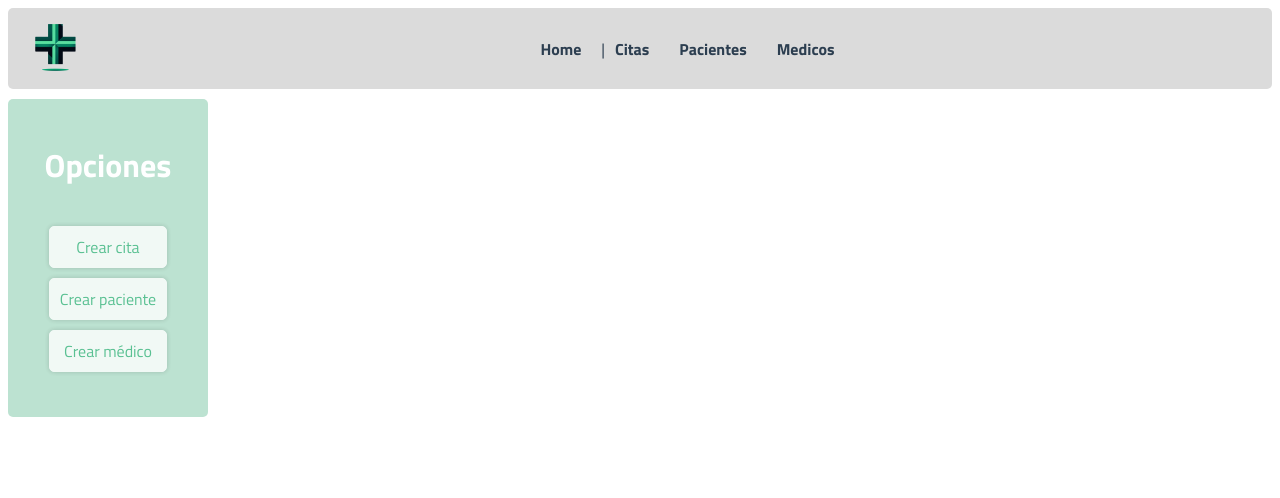
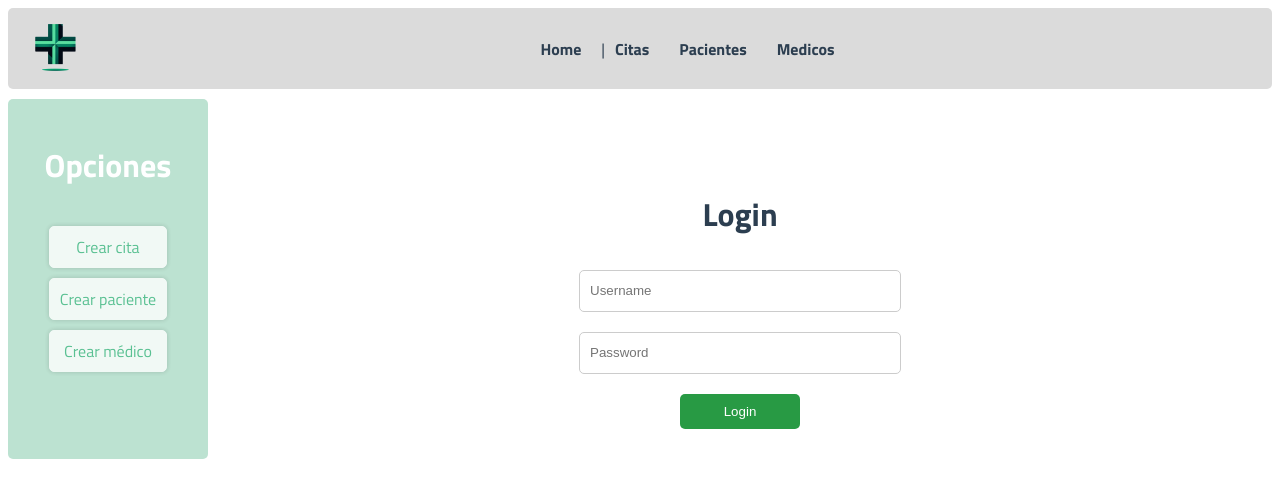
Before and after one commit to DevPatri/MedicalFront, a Vue app: page /login in a window 1280 px wide. Shown: the top 498 px of the page. Built offline with nearby package versions, Linux system fonts and the light colour scheme.

Commit message:
add login view and login service without unable to move between other pages.

```diff
--- /dev/null
+++ b/src/Auth/AuthService.ts
@@ -0,0 +1,49 @@
+import axios from "axios";
+import {Ref, ref } from "vue";
+
+class AuthService {
+
+    private token: Ref<string>
+    private error: Ref<string>
+
+    constructor() {
+        this.token = ref('')
+        this.error = ref('')
+    }
+
+    getJwt(): Ref<string> {
+        return this.token
+    }
+
+    getError(): Ref<string> {
+        return this.error
+    }
+
+    async login(usuario:string, clave:string): Promise<boolean> {
+        try {
+            const response = await axios.post('http://localhost:8080/auth/login', {
+                usuario: usuario,
+                clave: clave
+            }, {
+                headers: {
+                    'Accept': 'application/json',
+                    'Content-Type': 'application/json'
+                }
+            })
+            console.log(response.data)
+            if(response.data.token){
+                this.token.value = response.data.token
+                return true
+            }else{
+                this.error.value = "Login failed"
+                return false
+            }
+
+        }catch(error) {
+            this.error.value = "Login failed" + error
+            return false
+        }
+    }
+}
+
+export default AuthService
--- a/src/components/SideBar.vue
+++ b/src/components/SideBar.vue
@@ -9,9 +9,7 @@
     </div>
 </template>
 
-<script lang="ts" setup>
-
-</script>
+<script lang="ts" setup />
 
 <style scoped>
 .sidebar {
--- a/src/router/index.ts
+++ b/src/router/index.ts
@@ -1,5 +1,6 @@
 import { createRouter, createWebHistory, RouteRecordRaw } from 'vue-router'
 import HomeView from '../views/HomeView.vue'
+import LoginView from '@/views/loginview/LoginView.vue'
 
 import MedicosView from '@/views/medicosviews/MedicosView.vue'
 import CrearMedico from '@/views/medicosviews/crearmedicoview/CreateMedicoView.vue'
@@ -10,14 +11,19 @@ import PacientesView from '@/views/pacientesview/PacientesView.vue'
 import PacienteDetailView from '@/views/pacientesview/pacientesdetailview/PacienteDetailView.vue'
 
 import CitasView from '@/views/citasviews/CitasView.vue'
-import CrearCita from '@/views/citasviews/CreateCitaView.vue'
-import CitaDetailView from '@/views/citasviews/CitaDetailView.vue'
+import CrearCita from '@/views/citasviews/createcitaview/CreateCitaView.vue'
+import CitaDetailView from '@/views/citasviews/citadetailview/CitaDetailView.vue'
 
 const routes: Array<RouteRecordRaw> = [
   {
     path: '/',
     name: 'home',
     component: HomeView
+  },
+  {
+    path: '/login',
+    name: 'login',
+    component: LoginView
   },
   {
     path: '/citas',
--- a/src/views/HomeView.vue
+++ b/src/views/HomeView.vue
@@ -2,6 +2,8 @@
     <div>
         <img src="@/assets/img/logo2.webp" alt="logo">
         <h1>Health dates</h1>
+
+        <router-link to="login">Login</router-link>
 
     </div>
 </template>
@@ -24,5 +26,16 @@ div {
         width: 300px;
         height: 300px;
     }
+
+    a {
+        text-decoration: none;
+        margin: 0;
+        width: 120px;
+        height: 35px;
+        line-height: 35px;
+        background-color: rgb(40, 154, 68);
+        color: white;
+        border-radius: 5px;
+    }
 }
 </style>
--- /dev/null
+++ b/src/views/citasviews/citadetailview/CitaDetailView.css
@@ -0,0 +1,76 @@
+h1 {
+    height: fit-content;
+}
+
+.list {
+    width: 100%;
+    padding: 0;
+}
+
+ul {
+    padding: 0;
+    height: fit-content;
+    list-style-type: none;
+}
+li hr{
+    width: 100%;
+}
+
+a {
+    text-decoration: none;
+}
+
+.diagn {
+    max-width: 100%;
+    display: grid;
+    grid-template-columns: repeat(2, 1fr);
+    gap: 1rem;
+    margin: 0 auto;
+
+    >div {
+        display: flex;
+        flex-direction: column;
+        padding: 0 20px;
+
+        .textdiagn {
+            width: 100%;
+            min-height: 15vh;
+            padding: 5px;
+        }
+    }
+}
+
+.bt-primary {
+    cursor: pointer;
+    background-color: rgb(40, 154, 68);
+    padding: 4px 12px;
+    border-radius: 5px;
+    margin-right: 30px;
+    font-size: 1.2rem;
+    font-weight: bold;
+    color: rgb(255, 255, 255);
+}
+.bt-primary:hover {
+    color: rgb(176, 196, 182);
+}
+.bt-primary:active {
+    color: rgb(63, 122, 77);
+}
+
+.bt-volver {
+    background-color: rgb(58, 58, 175);
+    padding: 4px 12px;
+    border-radius: 5px;
+    font-size: 1.2rem;
+    font-weight: bold;
+    color: rgb(255, 255, 255);
+}
+
+.bt-volver:hover {
+    color: rgb(187, 187, 248);
+}
+
+.bt-volver:active {
+    color: rgb(32, 32, 97);
+    text-shadow: 0 0 10px rgba(0, 0, 0, 0.5);
+}
--- a/src/views/citasviews/CitaDetailView.vue
+++ b/src/views/citasviews/citadetailview/CitaDetailView.vue
@@ -76,81 +76,4 @@ function formatDate(date: Date | string): string {
         }
 </script>
 
-<style scoped>
-h1 {
-    height: fit-content;
-}
-
-.list {
-    width: 100%;
-    padding: 0;
-}
-
-ul {
-    padding: 0;
-    height: fit-content;
-    list-style-type: none;
-}
-li hr{
-    width: 100%;
-}
-
-a {
-    text-decoration: none;
-}
-
-.diagn {
-    max-width: 100%;
-    display: grid;
-    grid-template-columns: repeat(2, 1fr);
-    gap: 1rem;
-    margin: 0 auto;
-
-    >div {
-        display: flex;
-        flex-direction: column;
-        padding: 0 20px;
-
-        .textdiagn {
-            width: 100%;
-            min-height: 15vh;
-            padding: 5px;
-        }
-    }
-}
-
-.bt-primary {
-    cursor: pointer;
-    background-color: rgb(40, 154, 68);
-    padding: 4px 12px;
-    border-radius: 5px;
-    margin-right: 30px;
-    font-size: 1.2rem;
-    font-weight: bold;
-    color: rgb(255, 255, 255);
-}
-.bt-primary:hover {
-    color: rgb(176, 196, 182);
-}
-.bt-primary:active {
-    color: rgb(63, 122, 77);
-}
-
-.bt-volver {
-    background-color: rgb(58, 58, 175);
-    padding: 4px 12px;
-    border-radius: 5px;
-    font-size: 1.2rem;
-    font-weight: bold;
-    color: rgb(255, 255, 255);
-}
-
-.bt-volver:hover {
-    color: rgb(187, 187, 248);
-}
-
-.bt-volver:active {
-    color: rgb(32, 32, 97);
-    text-shadow: 0 0 10px rgba(0, 0, 0, 0.5);
-}
-</style>
+<style src="./CitaDetailView.css" scoped />
--- /dev/null
+++ b/src/views/citasviews/createcitaview/CreateCitaView.css
@@ -0,0 +1,49 @@
+div {
+    margin-top: 80px;
+}
+
+form {
+    display: grid;
+    grid-template-columns: 1fr 1fr;
+    row-gap: 10px;
+    width: 300px;
+    margin: 0 auto;
+
+    select {
+        outline: none;
+        border: none;
+        border-radius: 5px;
+        background-color: rgb(182, 182, 182);
+        padding: 5px
+    }
+
+    label {
+        padding-right: 15px;
+        justify-self: end;
+    }
+
+    a {
+        text-align: center;
+        justify-self: center;
+        border: none;
+        margin-top: 20px;
+        width: 200px;
+        cursor: pointer;
+        background-color: rgb(100, 167, 116);
+        padding: 4px 12px;
+        border-radius: 5px;
+        margin-right: 30px;
+        font-size: 1.2rem;
+        font-weight: bold;
+        color: rgb(255, 255, 255);
+        grid-column: span 2;
+    }
+
+    textarea {
+        resize: none;
+        min-height: 50px;
+        max-height: 200px;
+        width: 150px;
+        box-sizing: content;
+    }
+}
--- /dev/null
+++ b/src/views/loginview/LoginView.css
@@ -0,0 +1,34 @@
+.login{
+    display: flex;
+    flex-direction: column;
+    margin-top: 80px;
+
+    form{
+        display: flex;
+        flex-direction: column;
+        align-items: center;
+        justify-content: center;
+        margin-top: 10px;
+
+        input{
+            width: 300px;
+            height: 20px;
+            margin-bottom: 20px;
+            padding: 10px;
+            border-radius: 5px;
+            border: 1px solid #ccc;
+        }
+
+        button[type="submit"]{
+            text-decoration: none;
+            margin: 0;
+            width: 120px;
+            height: 35px;
+            background-color: rgb(40, 154, 68);
+            color: white;
+            border: none;
+            border-radius: 5px;
+            cursor: pointer;
+        }
+    }
+}
--- /dev/null
+++ b/src/views/loginview/LoginView.vue
@@ -0,0 +1,40 @@
+<template>
+    <div class="login">
+        <h1>Login</h1>
+        <form>
+            <input v-model="name" type="text" name="username" placeholder="Username">
+            <input v-model="password" type="password" name="password" placeholder="Password">
+            <button type="submit" value="Login" @click.prevent="authUser">Login</button>
+        </form>
+    </div>
+</template>
+
+<script lang="ts">
+import { Ref, defineComponent, ref } from 'vue';
+import AuthService from '@/Auth/AuthService';
+export default defineComponent({
+    name: 'LoginView',
+    setup() {
+        let name: Ref<string> = ref('');
+        let password: Ref<string> = ref('');
+
+        const authUser = async () => {
+            const auth = new AuthService();
+            const response = await auth.login(name.value, password.value);
+            if(response){
+                alert('Login successful');
+            }else{
+                alert('Login failed');
+            }
+        }
+        return {
+            name,
+            password,
+            authUser
+        };
+    },
+
+});
+</script>
+
+<style src="./LoginView.css" scoped />
```
Also changed, not shown: src/views/citasviews/createcitaview/CreateCitaView.vue (renamed from src/views/citasviews/CreateCitaView.vue, +2 -52 lines).
